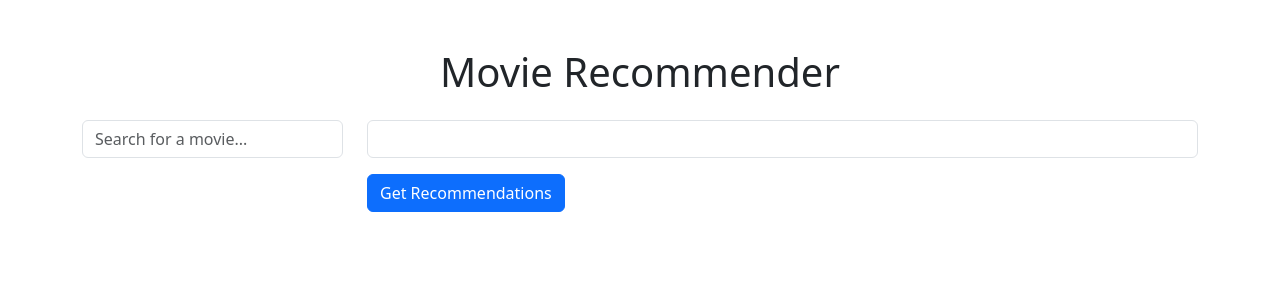
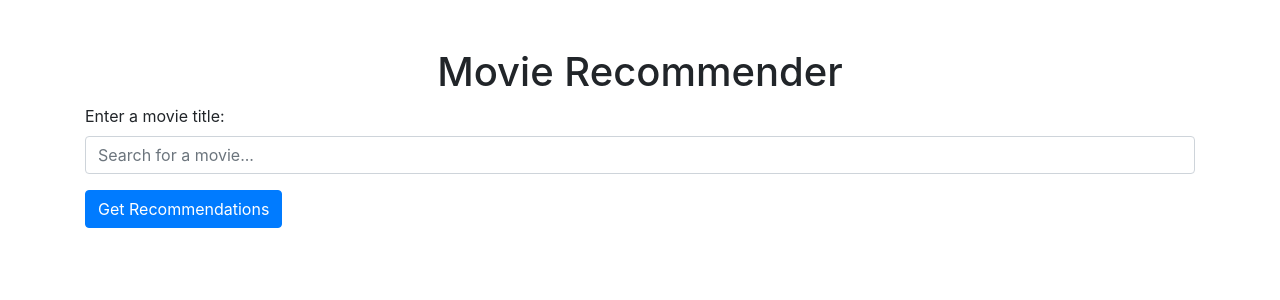
Before and after one commit to KaanIpek/recommender_chatbot, a Flask app: page / in a window 1280 px wide. Shown: the top 300 px of the page. Run offline with Flask 3, Linux system fonts and the light colour scheme; some libraries are stand-ins or nearby versions.

Commit message:
interface and some updates to the main code

```diff
--- a/app.py
+++ b/app.py
@@ -12,6 +12,13 @@ ratings = pd.read_csv('ml-latest-small/ratings.csv')
 # Convert ratings to a pivot table
 ratings_matrix = ratings.pivot_table(index=['userId'], columns=['movieId'], values='rating')
 
+import json
+
+# Create a JSON file of movie titles
+@app.route('/movies.json')
+def movies_json():
+    movie_titles = movies[['movieId', 'title']].to_dict(orient='records')
+    return json.dumps(movie_titles)
 
 @app.route('/')
 def home():
@@ -28,8 +35,11 @@ def recommend_movies():
     # Calculate the similarity matrix between movies
     movie_similarity = cosine_similarity(ratings_matrix.fillna(0).T)
 
+    # Set the index according to the movie ID
+    movie_similarity = pd.DataFrame(movie_similarity, index=ratings_matrix.columns, columns=ratings_matrix.columns)
+
     # Get the top 10 most similar movies
-    similar_movies = pd.DataFrame(movie_similarity).iloc[movie_id - 1].nlargest(11)[1:].index
+    similar_movies = movie_similarity.loc[movie_id].nlargest(11)[1:].index
 
     # Find the common movie IDs in similar_movies and ratings_matrix
     common_movie_ids = set(similar_movies).intersection(ratings_matrix.columns)
--- a/templates/index.html
+++ b/templates/index.html
@@ -1,57 +1,66 @@
-<!DOCTYPE html>
+<!doctype html>
 <html lang="en">
 <head>
   <meta charset="UTF-8">
-    <meta name="viewport" content="width=device-width, initial-scale=1.0">
+  <meta name="viewport" content="width=device-width, initial-scale=1">
   <title>Movie Recommender</title>
-    <link href="https://cdn.jsdelivr.net/npm/bootstrap@5.3.0-alpha1/dist/css/bootstrap.min.css" rel="stylesheet">
-    <script src="https://code.jquery.com/jquery-3.6.0.min.js"></script>
+  <link rel="stylesheet" href="https://maxcdn.bootstrapcdn.com/bootstrap/4.5.2/css/bootstrap.min.css">
+  <link rel="stylesheet" href="static/style.css">
 </head>
 <body>
-    <div class="container mt-5">
-        <h1 class="text-center mb-4">Movie Recommender</h1>
-        <div class="row">
-            <div class="col-md-3">
-                <input type="text" class="form-control mb-3" id="search-bar" placeholder="Search for a movie...">
-                <div id="movies-list" class="list-group">
-                    <!-- Movie list will be populated here -->
+  <div class="container">
+    <h1 class="text-center mt-5">Movie Recommender</h1>
+    <form action="/recommend" method="post">
+      <div class="form-group">
+        <label for="movie_title">Enter a movie title:</label>
+        <!-- Add the search bar and dropdown for movie titles -->
+        <input type="text" class="form-control" id="movie_title" name="movie_title" placeholder="Search for a movie..." oninput="searchMovies()" autocomplete="off">
+        <div id="search-results" class="search-results"></div>
       </div>
-            </div>
-            <div class="col-md-9">
-                <form action="/recommend" method="post">
-                    <input type="text" class="form-control" id="selected-movie" name="movie_title" readonly>
-                    <button type="submit" class="btn btn-primary mt-3">Get Recommendations</button>
+      <button type="submit" class="btn btn-primary">Get Recommendations</button>
     </form>
   </div>
-        </div>
-    </div>
 
+  <script src="https://code.jquery.com/jquery-3.5.1.slim.min.js"></script>
+  <script src="https://cdn.jsdelivr.net/npm/@popperjs/core@2.9.3/dist/umd/popper.min.js"></script>
+  <script src="https://maxcdn.bootstrapcdn.com/bootstrap/4.5.2/js/bootstrap.min.js"></script>
   <script>
-        // Fetch movie titles and populate the list
-        function fetchMovies() {
-            let query = $("#search-bar").val().toLowerCase();
-            if (query.length < 2) {
-                $("#movies-list").empty();
-                return;
-            }
-            $.getJSON("movies.json", function(data) {
-                let filteredMovies = data.filter(movie => movie.title.toLowerCase().includes(query));
-                let listItems = "";
-                filteredMovies.slice(0, 10).forEach(movie => {
-                    listItems += `<button type="button" class="list-group-item list-group-item-action" onclick="selectMovie('${movie.title}')">${movie.title}</button>`;
-                });
-                $("#movies-list").html(listItems);
-            });
+    let movies = [];
+
+    // Load movie data from the JSON file
+    async function loadMovies() {
+      const response = await fetch('movies.json');
+      movies = await response.json();
     }
 
-        // Set the selected movie title
-        function selectMovie(title) {
-            $("#selected-movie").val(title);
-            $("#movies-list").empty();
+    // Search for movies based on the text in the search bar
+    function searchMovies() {
+      const searchBar = document.getElementById('movie_title');
+      const searchResults = document.getElementById('search-results');
+
+      if (searchBar.value.length > 0) {
+        searchResults.style.display = 'block';
+        searchResults.innerHTML = '';
+
+        const filteredMovies = movies.filter(movie => movie.title.toLowerCase().includes(searchBar.value.toLowerCase()));
+
+        filteredMovies.slice(0, 10).forEach(movie => {
+          const movieDiv = document.createElement('div');
+          movieDiv.textContent = movie.title;
+          movieDiv.addEventListener('click', () => {
+            searchBar.value = movie.title;
+            searchResults.style.display = 'none';
+          });
+
+          searchResults.appendChild(movieDiv);
+        });
+      } else {
+        searchResults.style.display = 'none';
+      }
     }
 
-        // Attach event listener to the search bar
-        $("#search-bar").on("input", fetchMovies);
+    // Load the movie data
+    loadMovies();
   </script>
 </body>
 </html>
```
Also changed, not shown: statik/style.css (added, +19 -0 lines). Lines whose indentation alone changed are shown as unchanged.
